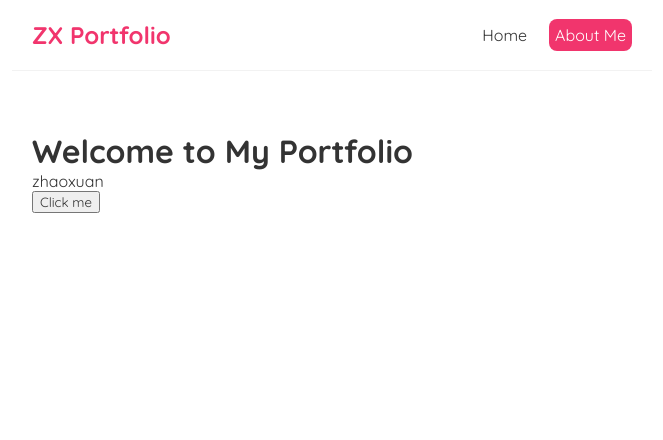
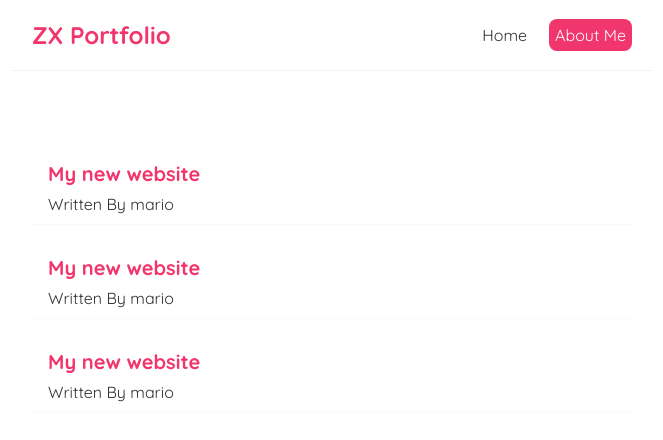
Before and after one commit to wzhaoxuan/ReactProject, a React (Create React App) app in the folder react-project/: page / in a window 1280 px wide. Shown: the top 440 px of the page, without its empty margins (308-971 px from the left). Built offline with nearby package versions, Linux system fonts and the light colour scheme.

Commit message:
Outputting list

```diff
--- a/react-project/src/Home.js
+++ b/react-project/src/Home.js
@@ -1,16 +1,21 @@
-import { useState } from "react";
+import React, { useState } from "react";
 const Home = () =>{
-    // useState() is a react hook to allow storing and updating values in components
-    const [name, setName] = useState('zhaoxuan');
-    const handleClick = (name) => {
-        setName('wongzhaoxuan')
-        console.log("Hello" + name);
-    }
+    const [blogs, setBlogs] = useState([
+        {title: 'My new website', body: 'alkvwerjfo', author:'mario', id: 1}, // Properties: title, body, author, id
+        {title: 'My new website', body: 'alkvwerjfo', author:'mario', id: 2},
+        {title: 'My new website', body: 'alkvwerjfo', author:'mario', id: 3}
+    ]);
+
     return(
-        <div className="Home">
-            <h1>Welcome to My Portfolio</h1>
-            <p>{name}</p>
-            <button onClick={handleClick}>Click me</button>
+        <div classblogs="Home">
+            {/* Use map() to loop through the property of the object */}
+           {blogs.map((blog)=>(
+            // Key is used to keep tracking of each item in the dom as it outputs in React
+            <div className="blog-preview" key={blog.id}>
+                <h2>{blog.title}</h2>
+                <p>Written By {blog.author}</p>
+            </div>
+           ))}
         </div>
     );
 }
--- a/react-project/src/index.css
+++ b/react-project/src/index.css
@@ -33,3 +33,18 @@
   margin: 40px auto;
   padding: 20px;
 }
+
+/* blog previews / list */
+.blog-preview {
+  padding: 10px 16px;
+  margin: 20px 0;
+  border-bottom: 1px solid #fafafa;
+}
+.blog-preview:hover {
+  box-shadow: 1px 3px 5px rgba(0,0,0,0.1);
+}
+.blog-preview h2 {
+  font-size: 20px;
+  color: #f1356d;
+  margin-bottom: 8px;
+}
```
